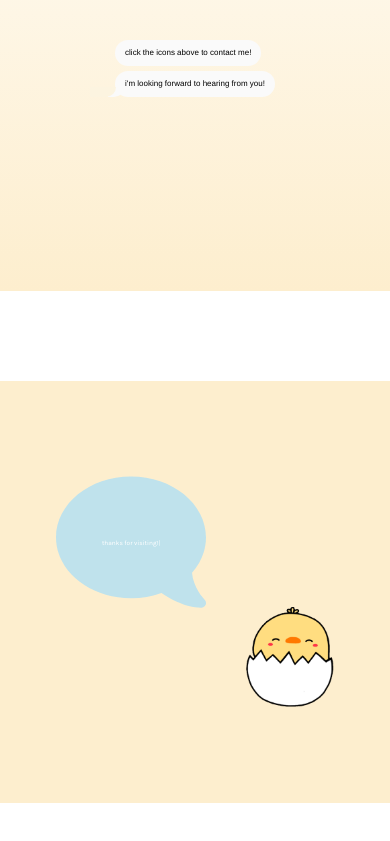
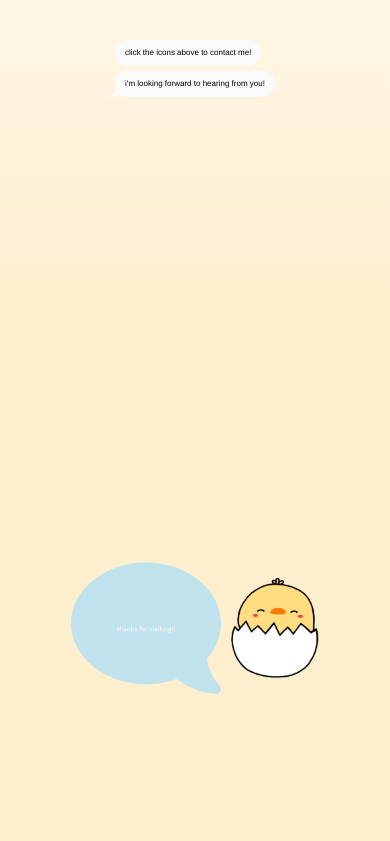
Before and after one commit to meganmok/meganmok.github.io, a React (Create React App) app: page /#/ in a window 390 px wide. Shown: the part 1988-2829 px from the top of the page. Before the commit the page ends 2791 px from the top, so only its background shows below. Built offline with nearby package versions, Linux system fonts and the light colour scheme.

Commit message:
need to fix footer mobile

```diff
--- a/src/pages/Contact.css
+++ b/src/pages/Contact.css
@@ -153,6 +153,7 @@
 
   #meg {
     width: 120px;
+    margin-top: 10px;
   }
 
   #mail {
--- a/src/pages/Footer.css
+++ b/src/pages/Footer.css
@@ -75,7 +75,7 @@
     #smiley {
         width: auto;
         height: 100px;
-        margin-top: 130px;
+        margin-top: 0px;
         margin-bottom: 0px;
       }
 
@@ -90,12 +90,13 @@
 
       #goodbyeSpeech {
         margin-top: 0px;
-        margin-bottom: 100px;
-        margin-right: 30px;
+        margin-bottom: 0px;
+        margin-right: 0px;
         margin-left: 0px;
       }
 
       #footer {
-        margin-top: 90px;
+        margin-top: 0px;
+        height: 80vh;
       }
     }
```
